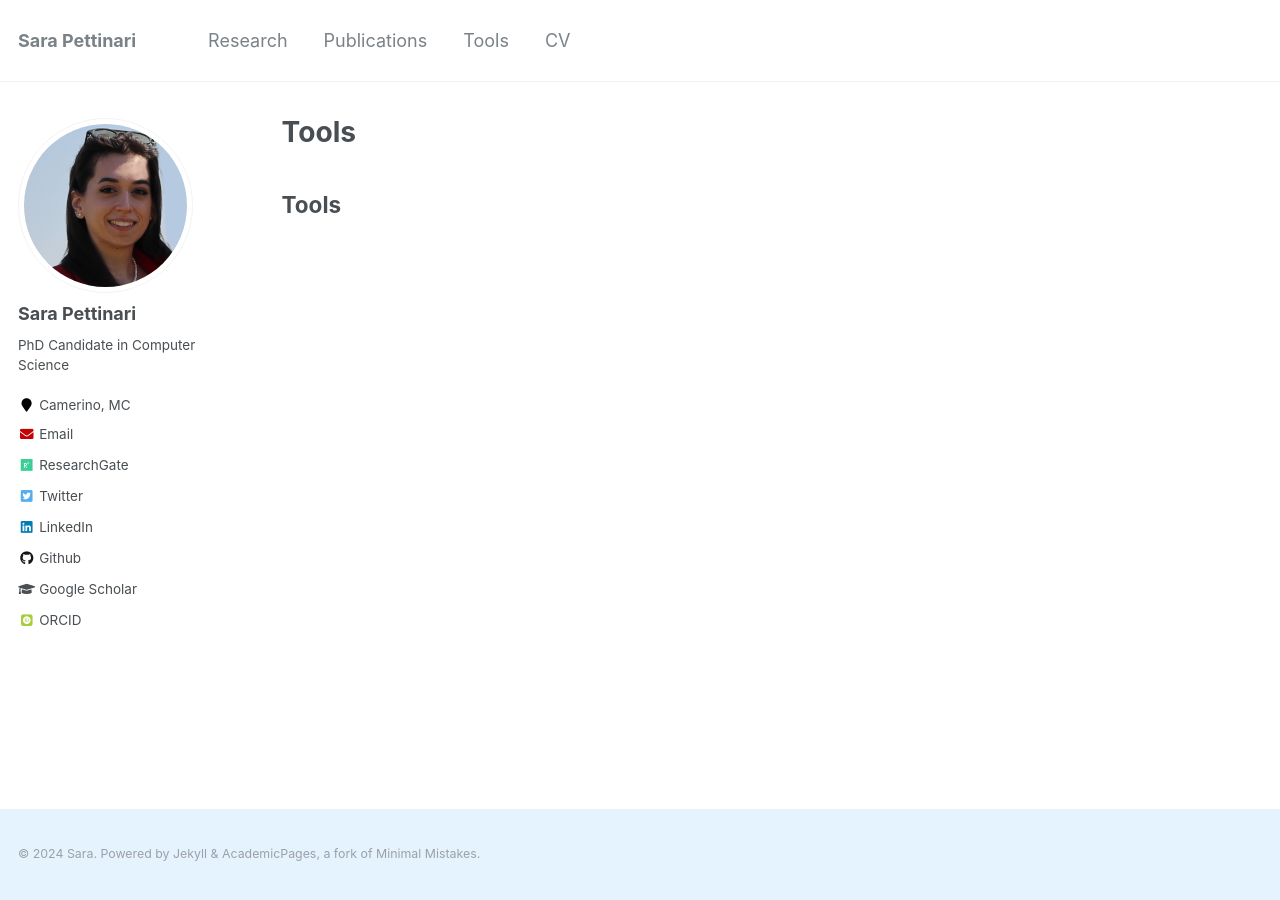
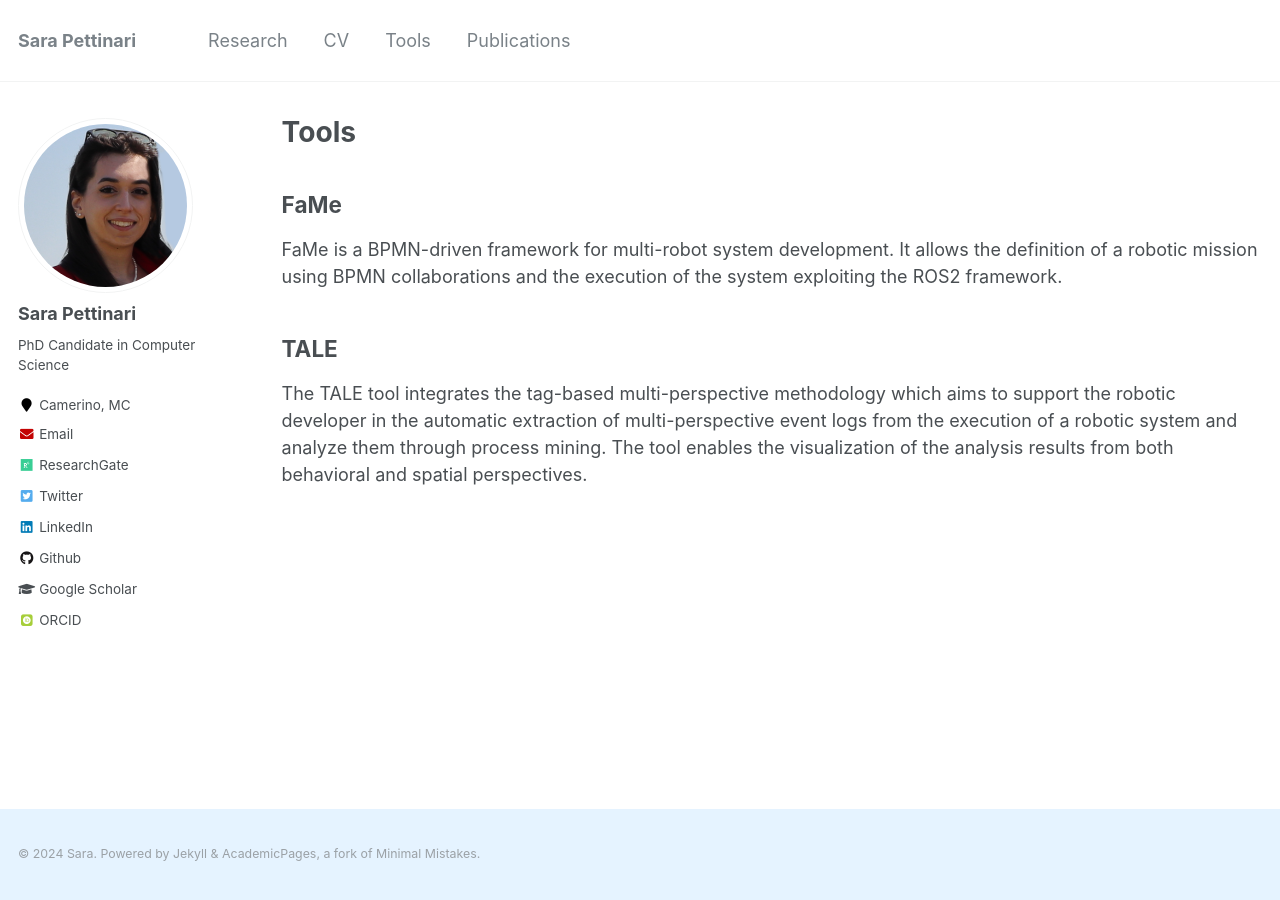
Before and after one commit to SaraPettinari/SaraPettinari.github.io, a Jekyll site: the page built from _pages/tools.md, in a window 1280 px wide. Built offline with Jekyll 4.4.1, drawn with Linux system fonts in a browser that asks for light colours; some web fonts are replaced.

Commit message:
[update] style and info

```diff
--- a/_includes/archive-single.html
+++ b/_includes/archive-single.html
@@ -26,13 +26,13 @@
       </div>
     {% endif %}
 
-    <h2 class="archive__item-title" itemprop="headline">
+    <h3 class="archive__item-title" itemprop="headline">
       {% if post.link %}
         <a href="{{ post.link }}">{{ title }}</a> <a href="{{ base_path }}{{ post.url }}" rel="permalink"><i class="fa fa-link" aria-hidden="true" title="permalink"></i><span class="sr-only">Permalink</span></a>
       {% else %}
         <a href="{{ base_path }}{{ post.url }}" rel="permalink">{{ title }}</a>
       {% endif %}
-    </h2>
+    </h3>
 
     {% if post.read_time %}
       <p class="page__meta"><i class="fa fa-clock-o" aria-hidden="true"></i> {% include read-time.html %}</p>
--- a/_pages/tools.md
+++ b/_pages/tools.md
@@ -7,4 +7,8 @@ author_profile: true
 
 {% include base_path %}
 
-## Tools
+## FaMe
+FaMe is a BPMN-driven framework for multi-robot system development. It allows the definition of a robotic mission using BPMN collaborations and the execution of the system exploiting the ROS2 framework.
+
+## TALE
+The TALE tool integrates the tag-based multi-perspective methodology which aims to support the robotic developer in the automatic extraction of multi-perspective event logs from the execution of a robotic system and analyze them through process mining. The tool enables the visualization of the analysis results from both behavioral and spatial perspectives.
--- a/_sass/_variables.scss
+++ b/_sass/_variables.scss
@@ -64,7 +64,7 @@ $primary-color              : #7a8288;
 $success-color              : #62c462;
 $warning-color              : #f89406;
 $danger-color               : #ee5f5b;
-$info-color                 : #52adc8;
+$info-color                 : #1eabe6;
 
 /* brands */
 $behance-color              : #1769FF;
```
Also changed, not shown: _data/navigation.yml (+4 -4 lines).
